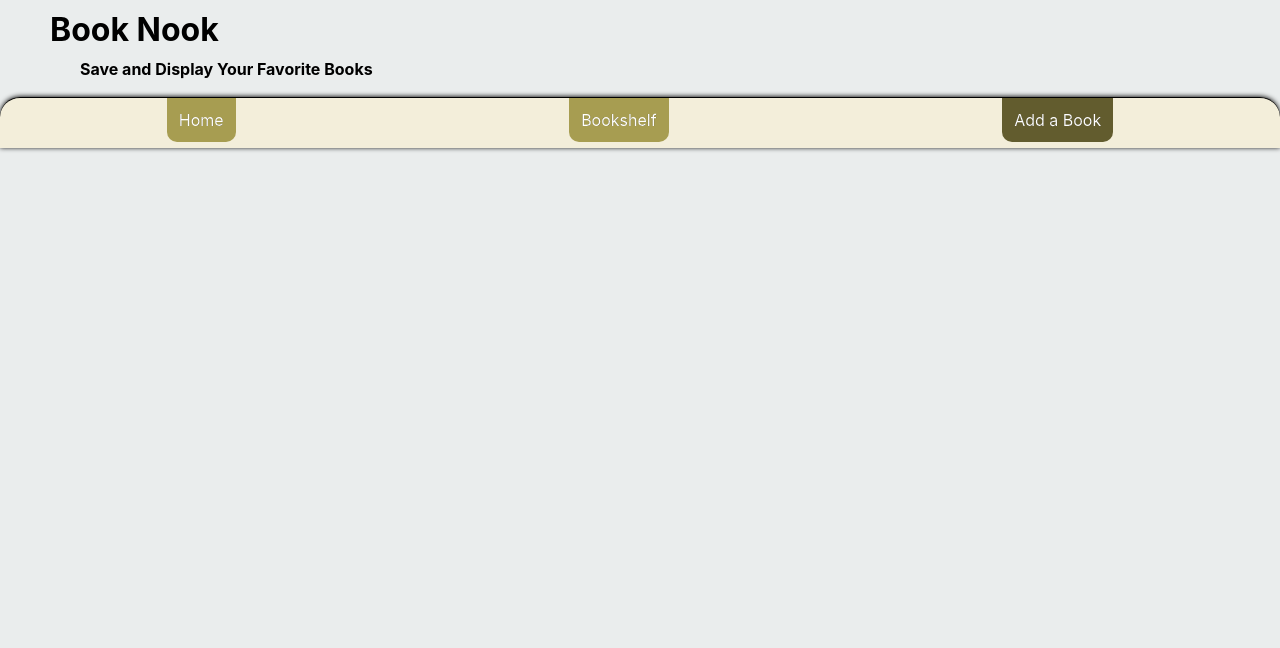
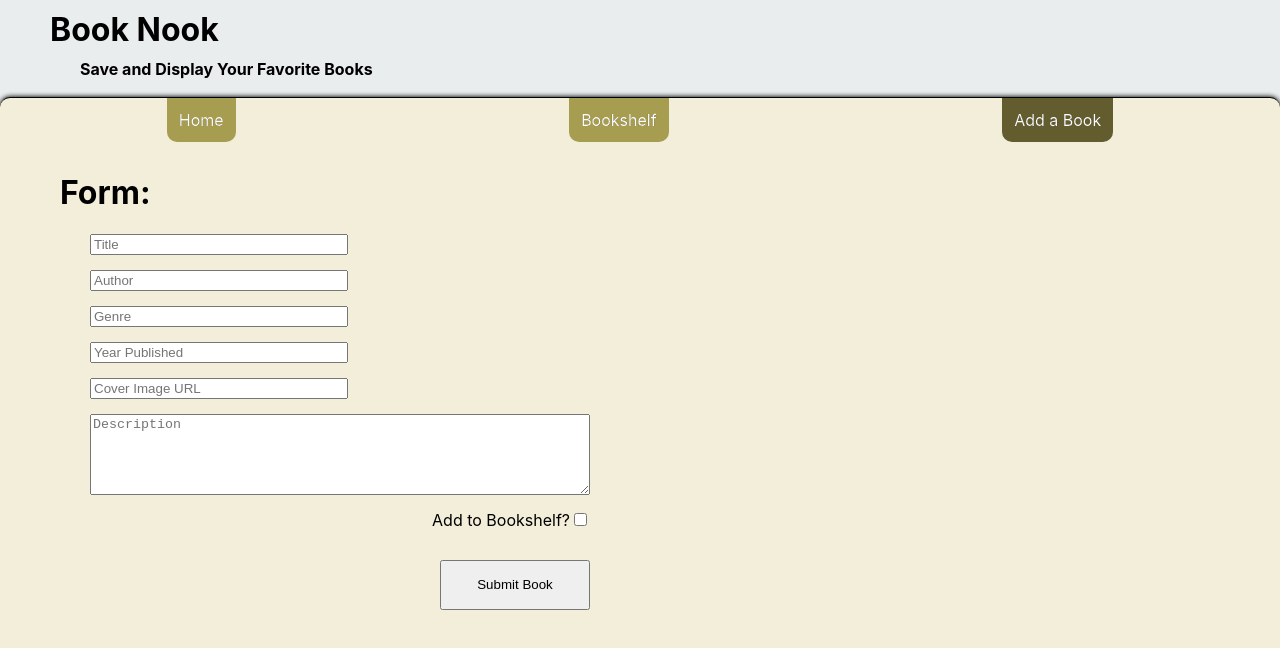
Before and after one commit to thevirtualboy/phase-2-partner-project-v2, a React (Create React App) app: page /addbook in a window 1280 px wide. Shown: the top 648 px of the page. Built offline with nearby package versions, Linux system fonts and the light colour scheme; data requests are answered from the project's data file.

Commit message:
added working bookform EXCEPT bookshelf function

```diff
--- a/db.json
+++ b/db.json
@@ -99,6 +99,16 @@
       "description": "The New York Times bestselling series that inspired the international hit video game: The Witcher. For over a century, humans, dwarves, gnomes, and elves have lived together in relative peace. But times have changed, the uneasy peace is over, and now the races are fighting once again. The only good elf, it seems, is a dead elf. Geralt of Rivia, the cunning assassin known as The Witcher, has been waiting for the birth of a prophesied child. This child has the power to change the world - for good, or for evil. As the threat of war hangs over the land and the child is hunted for her extraordinary powers, it will become Geralt's responsibility to protect them all - and the Witcher never accepts defeat.",
       "publishYear": "1994",
       "bookshelf": false
+    },
+    {
+      "id": 11,
+      "title": "Test",
+      "author": "Test",
+      "img": "Test",
+      "genre": "Test",
+      "description": "Test",
+      "publishYear": "1000",
+      "bookshelf": false
     }
   ]
 }
--- a/src/components/AddBook.js
+++ b/src/components/AddBook.js
@@ -1,5 +1,88 @@
-function AddBook() {
-    return null
+const formStyle = {
+    display: "flex",
+    flexDirection: "column",
+    rowGap: "15px",
+    maxWidth: "500px",
+    marginLeft: "90px",
+    paddingBottom: "100%"
+}
+
+const inputStyle = {
+    width: "250px"
+}
+
+const buttonStyle = {
+    width: "150px",
+    height: "50px",
+    alignSelf: "flex-end",
+    marginTop: "15px"
+}
+
+function AddBook({formData, handleFormChange, handleSubmit}) {
+    return (
+        <>
+            <h1 style={{marginLeft: "60px"}}>Form:</h1>
+            <form style={formStyle} onSubmit={handleSubmit}>
+                <input
+                    type="text"
+                    placeholder="Title"
+                    name="title"
+                    value={formData.title}
+                    onChange={handleFormChange}
+                    style={inputStyle}
+                ></input>
+                <input
+                    type="text"
+                    placeholder="Author"
+                    name="author"
+                    value={formData.author}
+                    onChange={handleFormChange}
+                    style={inputStyle}
+                ></input>
+                <input
+                    type="text"
+                    placeholder="Genre"
+                    name="genre"
+                    value={formData.genre}
+                    onChange={handleFormChange}
+                    style={inputStyle}
+                ></input>
+                <input
+                    type="number"
+                    placeholder="Year Published"
+                    name="publishYear"
+                    value={formData.publishYear}
+                    onChange={handleFormChange}
+                    style={inputStyle}
+                ></input>
+                <input
+                    type="text"
+                    placeholder="Cover Image URL"
+                    name="img"
+                    value={formData.img}
+                    onChange={handleFormChange}
+                    style={inputStyle}
+                ></input>
+                <textarea
+                    placeholder="Description"
+                    style={{height: "75px"}}
+                    name="description"
+                    value={formData.description}
+                    onChange={handleFormChange}
+                ></textarea>
+                <span style={{alignSelf: "flex-end"}}>
+                    <label>Add to Bookshelf?</label>
+                    <input
+                        type="checkbox"
+                        name="bookshelf"
+                        value={formData.boockshelf}
+                        onChange={handleFormChange}
+                    ></input>
+                </span>
+                <button type="submit" style={buttonStyle}>Submit Book</button>
+            </form>
+        </>
+    )
 }
 
 export default AddBook
--- a/src/components/App.js
+++ b/src/components/App.js
@@ -9,19 +9,62 @@ import Header from './Header';
 
 const pageStyle = {
   backgroundColor: "#f3eeda",
-  borderRadius: "20px 20px 0 0",
+  borderRadius: "10px 10px 0 0",
   borderTop: "solid 1px",
-  boxShadow: "0 -0.5px 5px"
+  boxShadow: "0 -0.5px 5px",
+  height: "fill"
 }
 
 function App() {
   const [allBooks, setAllBooks] = useState([])
+  const [displayBooks, setDisplayBooks] = useState([])
+  const [formData, setFormData] = useState({
+    id: "",
+    title: "",
+    author: "",
+    img: "",
+    genre: "",
+    description: "",
+    publishYear: "",
+    bookshelf: false
+  })
 
   useEffect(() =>{
     fetch('http://localhost:3000/books')
       .then(resp => resp.json())
-      .then(data => setAllBooks(data))
+      .then(data => {
+        setAllBooks(data)
+        setDisplayBooks(data)
+      })
   }, [])
+
+  function handleFormChange(e) {
+    setFormData({...formData, [e.target.name] : e.target.value})
+  }
+
+  function handleSubmit(e) {
+    e.preventDefault()
+    fetch('http://localhost:3000/books', {
+      method: "POST",
+      headers: {
+        "Content-Type" : "application/json"
+      },
+      body: JSON.stringify(formData)
+    }).then(r => r.json())
+    .then(data => {
+      setDisplayBooks([...allBooks, data])
+      setFormData({
+        id: "",
+        title: "",
+        author: "",
+        img: "",
+        genre: "",
+        description: "",
+        publishYear: "",
+        bookshelf: false
+      })
+    })
+  }
 
   return (
     <div>
@@ -30,13 +73,13 @@ function App() {
         <NavBar />
         <Switch>
           <Route exact path="/">
-            <Home allBooks={allBooks}/>
+            <Home allBooks={displayBooks}/>
           </Route>
           <Route exact path="/bookshelf">
             <Bookshelf />
           </Route>
           <Route exact path="/addbook">
-            <AddBook />
+            <AddBook formData={formData} handleFormChange={handleFormChange} handleSubmit={handleSubmit} />
           </Route>
         </Switch>
       </div>
--- a/src/components/NavBar.js
+++ b/src/components/NavBar.js
@@ -3,10 +3,10 @@ import { NavLink } from "react-router-dom";
 const linkStyles = {
     display: "inline-flex",
     padding: "12px",
-    margin: "0 6px 6px",
+    marginBottom: "10px",
     background: "#a79d51",
     textDecoration: "none",
-    webkitTextStroke: "0.1px black",
+    WebkitTextStroke: "0.1px black",
     color: "white",
     borderRadius: "0 0 10px 10px",
 }
```
Also changed, not shown: src/index.css (line endings or trailing spaces). Lines whose indentation alone changed are shown as unchanged.
